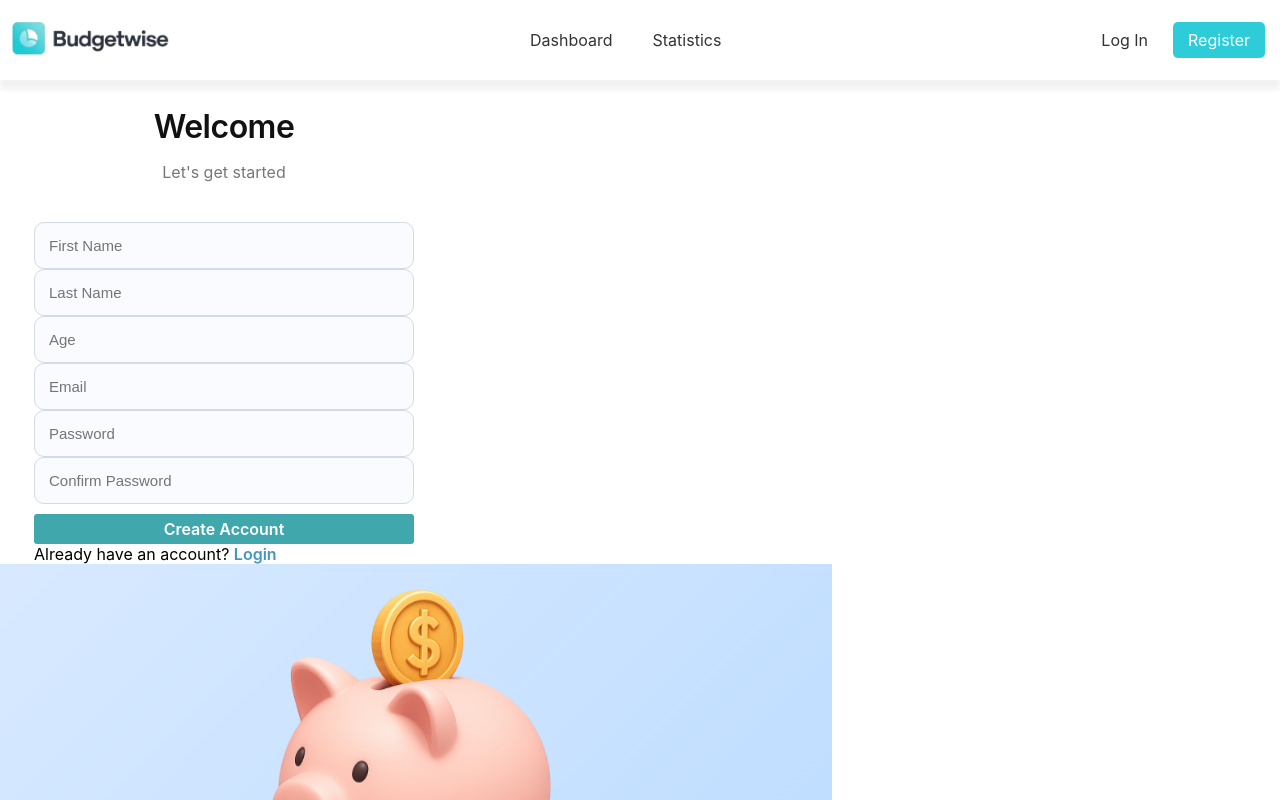
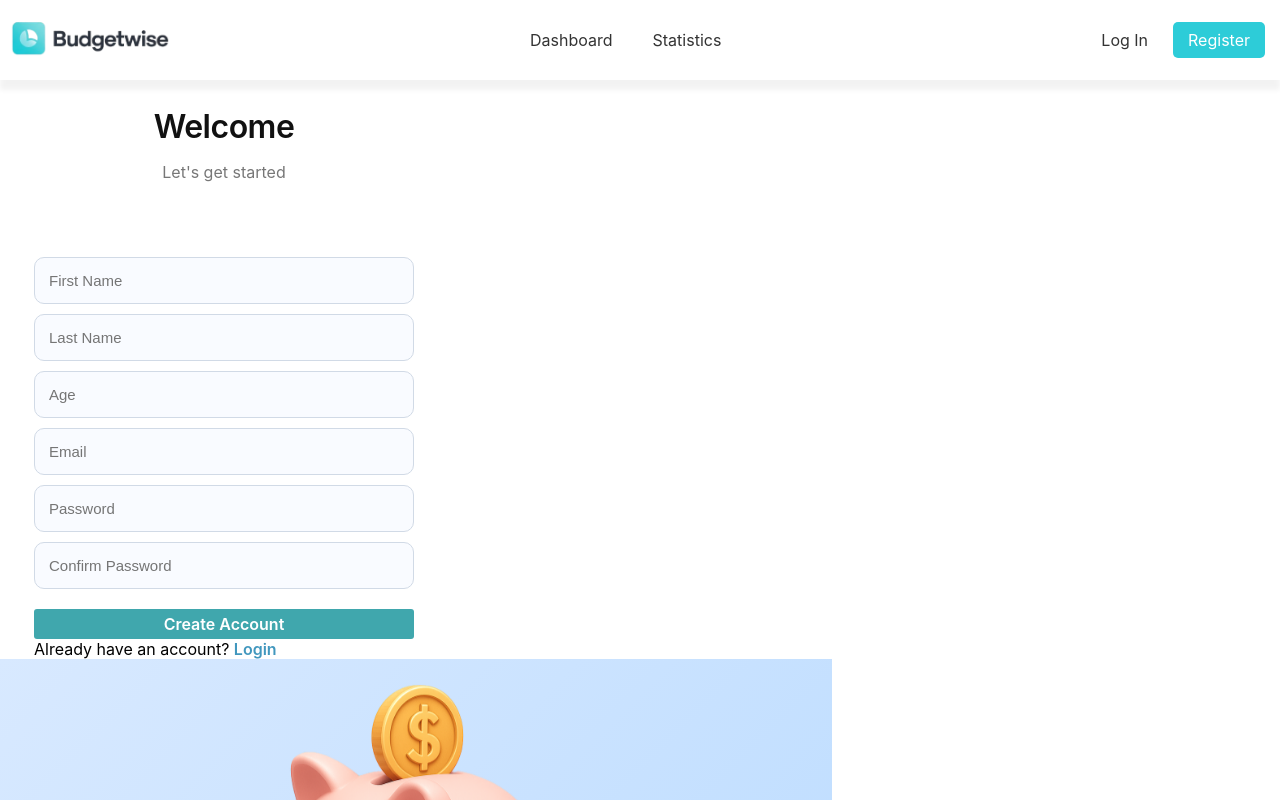
Before and after one commit to DZhivkovv/budgetwise, a React (Create React App) app in the folder frontend/: page /register in a window 1280 px wide. Shown: the top 800 px of the page. Built offline with nearby package versions, Linux system fonts and the light colour scheme; no server answers.

Commit message:
feat(frontend/auth): add error handling and context-based login to auth forms

```diff
--- a/frontend/src/pages/Login/LoginForm.jsx
+++ b/frontend/src/pages/Login/LoginForm.jsx
@@ -1,4 +1,4 @@
-import { useState, use} from "react";
+import { useState, useContext} from "react";
 import { useNavigate } from "react-router-dom";
 import { AuthContext } from "../../context/AuthContext";
 import axios from "axios";
@@ -12,13 +12,14 @@ const LoginForm = () => {
     // A react router dom hook used for in-app navigation
     const navigate = useNavigate();
     // A context that tracks user's authentication state. It is used in this component to change the user's auth state to true on successful login
-    const { setIsLoggedIn, setUserId } = use(AuthContext);
-
+    const { login } = useContext(AuthContext);
     // State to store email and password input values
     const [formData, setFormData] = useState({
         email: '',
         password: '',
     });
+
+    const [errorMessage, setErrorMessage] = useState("");
 
     // Function that handles form field value change and updates state with the new value.
     const handleChange = (event) => {
@@ -33,15 +34,11 @@ const LoginForm = () => {
         try
         {
             // Sends POST request to login endpoint with form data
-            const { status, data } = await axios.post('http://localhost:3000/auth/login', formData, { withCredentials: true });
-
+            const { status } = await axios.post('http://localhost:3000/auth/login', formData, { withCredentials: true });
             // If the user login is successful:
             if (status === 200) {
                 // 1) Mark the user as logged in to restrict the user's access to the login and register page while authenticated.
-                setIsLoggedIn(true);
-
-                setUserId(data.data.id);
-
+                await login();
                 // 2) Redirect to homepage.
                 navigate('/');
             }
@@ -49,16 +46,25 @@ const LoginForm = () => {
         catch (error)
         {
             // If the user login fails:
-            // 1) Reset auth state.
-            setIsLoggedIn(false);
+
+            // Extract the error message from backend
+            const msg = error.response?.data?.message || "Something went wrong";
+            setErrorMessage(msg);
         }
     }
 
   return (
     // Form element with submit handler
-    <form onSubmit={handleSubmit}>
+    <form onSubmit={handleSubmit} class="g_items-in-a-column">
+
+        <div className="g_error-message-container">
+        {errorMessage && (
+            <p className="g_error-message">{errorMessage}</p>
+        )}
+        </div>
+
         {/* Email input field */}
-        <div className="g_flex-container">
+        <div className="g_items-in-a-row">
             <input
                 type='email'
                 name='email'
@@ -69,7 +75,7 @@ const LoginForm = () => {
                 />
         </div>
 
-        <div className="g_flex-container">
+        <div className="g_items-in-a-row">
             {/* Password input field */}
             <input
                 type='password'
@@ -78,7 +84,7 @@ const LoginForm = () => {
                 placeholder="Password"
                 onChange={handleChange}
                 required
-            />
+                />
         </div>
 
         {/* Submit button */}
--- a/frontend/src/pages/Registration/RegistrationForm.jsx
+++ b/frontend/src/pages/Registration/RegistrationForm.jsx
@@ -2,9 +2,8 @@ import { useState } from "react";
 import { useNavigate } from 'react-router-dom';
 import axios from 'axios';
 
-// Utility functions
-import validatePassword from "../../utils/validatePassword";
-// Global CSS styles.
+import validatePassword from "../../utils/auth/validatePassword";
+
 import '../../styles/forms.css'
 
 // Component handles user registration form state and submission
@@ -19,6 +18,8 @@ const RegistrationForm = () => {
         confirmPassword: '',
     });
 
+    const [errorMessage, setErrorMessage] = useState("");
+
     // A hook that is used to redirect user to another page.
     const navigate = useNavigate();
 
@@ -31,50 +32,97 @@ const RegistrationForm = () => {
     // Handles form submission and prevents default browser behavior
     const handleSubmit = async (event) => {
         event.preventDefault();
-        // Check if the user password is valid (At least 8 characters - at least one uppercase letter, one lowercase letter, one number and one special symbol).
-        const {passwordValidity, invalidPasswordMessages } = validatePassword(formData.password, formData.confirmPassword)
 
-        // If the user password is valid, send POST request to registration endpoint with form data in order to register the user.
-        if (passwordValidity === true)
-        {
-            try {
-                const res = await axios.post("http://localhost:3000/auth/register", formData);
+        const { passwordValidity, invalidPasswordMessages } =
+            validatePassword(formData.password, formData.confirmPassword);
 
-                // If the user is registered successfully, redirect him to the login page.
-                if (res.status === 201)
-                {
-                    navigate("/login");
-                }
+        if (!passwordValidity) {
+            setErrorMessage(invalidPasswordMessages.join(" "));
+            return;
+        }
+
+        try {
+            const res = await axios.post("http://localhost:3000/auth/register", formData);
+
+            if (res.status === 201) {
+                navigate("/login");
             }
-            catch (err) {
-                console.error(err.response?.data || err.message);
-            }
+        } catch (error) {
+            const msg = error.response?.data?.message || "Something went wrong";
+            setErrorMessage(msg);
         }
-    }
+    };
 
   return (
     // Form element with submit handler
-    <form onSubmit={handleSubmit}>
+    <form onSubmit={handleSubmit} class="g_items-in-a-column">
 
-        {/* First name input */}
-        <input className="g_form__input" name='firstName' placeholder="First Name" onChange={handleChange} required/>
+        <div className="g_error-message-container">
+        {errorMessage && (
+            <p className="g_error-message">{errorMessage}</p>
+        )}
+        </div>
 
-        {/* Last name input */}
-        <input className="g_form__input" name='lastName' placeholder="Last Name" onChange={handleChange} required/>
+        {/* First name */}
+        <input
+            className="g_form__input"
+            name="firstName"
+            placeholder="First Name"
+            onChange={handleChange}
+            required
+        />
 
-        {/* Age input */}
-        <input className="g_form__input" type='number' name='age' min={16} placeholder="Age" onChange={handleChange} required/>
+        {/* Last name */}
+        <input
+            className="g_form__input"
+            name="lastName"
+            placeholder="Last Name"
+            onChange={handleChange}
+            required
+        />
 
-        {/* Email input */}
-        <input className="g_form__input" type='text' name='email' placeholder="Email" onChange={handleChange} required/>
+        {/* Age */}
+        <input
+            className="g_form__input"
+            type="number"
+            name="age"
+            min={16}
+            placeholder="Age"
+            onChange={handleChange}
+            required
+        />
 
-        {/* Password input */}
-        <input className="g_form__input" type='password' name='password' placeholder="Password" onChange={handleChange} required/>
+        {/* Email */}
+        <input
+            className="g_form__input"
+            type="text"
+            name="email"
+            placeholder="Email"
+            onChange={handleChange}
+            required
+        />
 
-        {/* Confirm password input */}
-        <input className="g_form__input" type='password' name='confirmPassword' placeholder="Confirm Password" onChange={handleChange} required/>
+        {/* Password */}
+        <input
+            className="g_form__input"
+            type="password"
+            name="password"
+            placeholder="Password"
+            onChange={handleChange}
+            required
+        />
 
-        {/* Submit button */}
+        {/* Confirm password */}
+        <input
+            className="g_form__input"
+            type="password"
+            name="confirmPassword"
+            placeholder="Confirm Password"
+            onChange={handleChange}
+            required
+        />
+
+        {/* Submit form */}
         <button className="g_form__submit" type="submit">Create Account</button>
     </form>
   )
```
